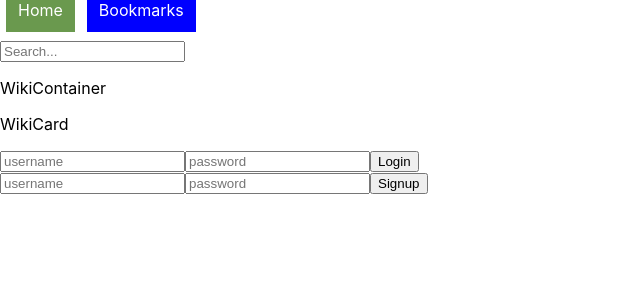
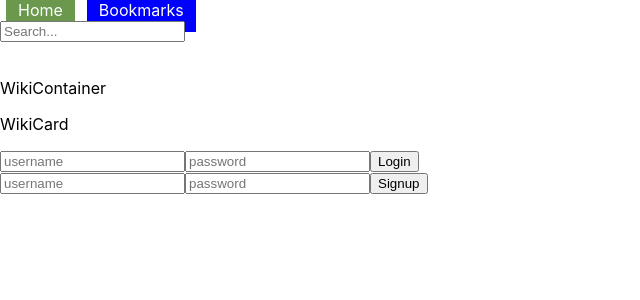
Before and after one commit to Mimioj101/wikileeks-client, a React (Create React App) app: page / in a window 1280 px wide. Shown: the top 300 px of the page, without its empty margins (0-640 px from the left). Built offline with nearby package versions, Linux system fonts and the light colour scheme.

Commit message:
search bar retrieves wiki data & console logs it

```diff
--- a/src/App.js
+++ b/src/App.js
@@ -7,6 +7,7 @@ import BookmarkContainer from './containers/BookmarkContainer.js'
 import WikiContainer from './containers/WikiContainer.js'
 import Login from './components/Login.js'
 import Signup from './components/Signup.js'
+import SearchForm from './components/SearchForm.js'
 
 
 class App extends React.Component {
@@ -77,6 +78,13 @@ class App extends React.Component {
     })
   }
 
+  searchHandler = (searchTerm) => {
+    let banana = searchTerm.split(" ").join("%20")
+    fetch(`https://en.wikipedia.org/w/api.php?action=query&list=search&srlimit=30&srsearch=${banana}&utf8=&format=json`)
+    .then(resp => resp.json())
+    .then(data => console.log(data["query"]["search"]))
+  }
+
 
 
   render() {
@@ -85,7 +93,12 @@ class App extends React.Component {
       <div>
         <Router>
         <NavBar />
-          <Route exact path="/" component={WikiContainer}/>
+          <Route exact path="/" render={() => (
+            <div>
+              <SearchForm searchHandler={this.searchHandler}/>
+              <WikiContainer/>
+            </div>
+          )}/>
           <Route exact path="/bookmarks" component={BookmarkContainer}/>
         </Router>
         <Login loginHandler={this.loginHandler}/>
--- a/src/components/SearchForm.js
+++ b/src/components/SearchForm.js
@@ -2,10 +2,27 @@ import React from "react"
 
 export default class SearchForm extends React.Component {
 
+    state = {
+        searchTerm: ""
+    }
+
+    changeHandler = (e) => {
+        e.persist()
+        this.setState({searchTerm: e.target.value})
+    }
+
+    searchHandler = (e) => {
+        e.preventDefault()
+        this.props.searchHandler(this.state.searchTerm)
+    }
+
+
     render() {
         return(
             <div>
-                <input type="text" placeholder="Search..." />
+                <form onSubmit={this.searchHandler}>
+                <input type="text" placeholder="Search..." onChange={this.changeHandler} value={this.state.searchTerm}/>
+                </form>
             </div>
         )
     }
--- a/src/containers/WikiContainer.js
+++ b/src/containers/WikiContainer.js
@@ -1,6 +1,5 @@
 import React from "react"
 import WikiCard from '../components/WikiCard.js'
-import SearchForm from '../components/SearchForm.js'
 
 export default class WikiContainer extends React.Component{
 
@@ -8,7 +7,6 @@ export default class WikiContainer extends React.Component{
         return(
             <div>
                 <br></br>
-                <SearchForm />
                 <p>WikiContainer</p>
                 <WikiCard />
             </div>
```
